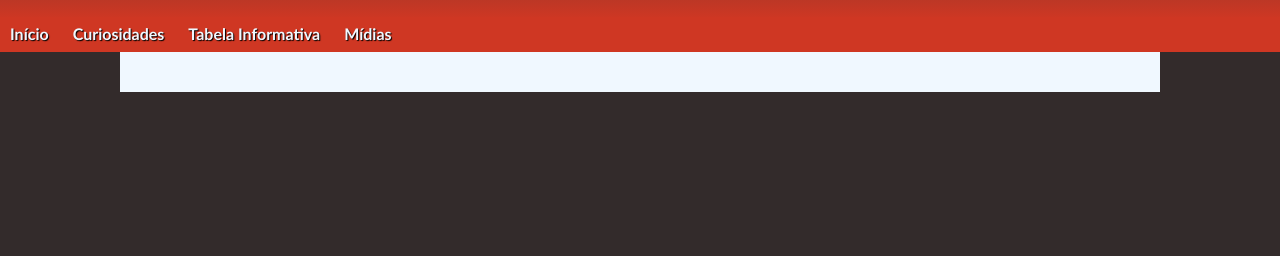
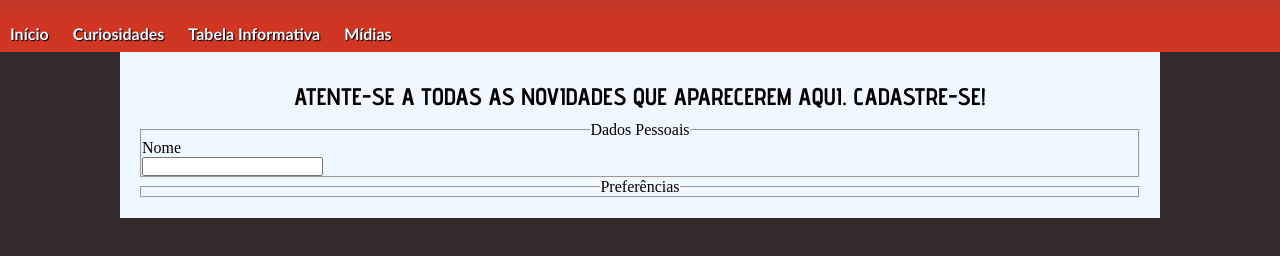
Before and after one commit to Vladimir-Aires/Projeto-de-Interface-Faculdade, a plain HTML site: page atividade03/paginas/formulario.html in a window 1280 px wide. Shown: the part 112-368 px from the top of the page. Drawn offline with Linux system fonts and the light colour scheme.

Commit message:
Atualizações - formulário

```diff
--- a/atividade03/paginas/formulario.html
+++ b/atividade03/paginas/formulario.html
@@ -20,7 +20,22 @@
     </header>
 
     <main>
+        <h2 align="center">Atente-se a todas as novidades que aparecerem aqui. Cadastre-se!</h2>
+        <form action=".sql" method="post">
+            <fieldset class="dados-pessoais">
+                <legend align="center">Dados Pessoais</legend>
+                <label for="nome">Nome</label> <br>
+                <input type="text" id="nome">
 
+            </fieldset>
+            <fieldset>
+                <legend align="center">Preferências</legend>
+
+            </fieldset>
+
+
+
+        </form>
     </main>
 </body>
 </html>
```
